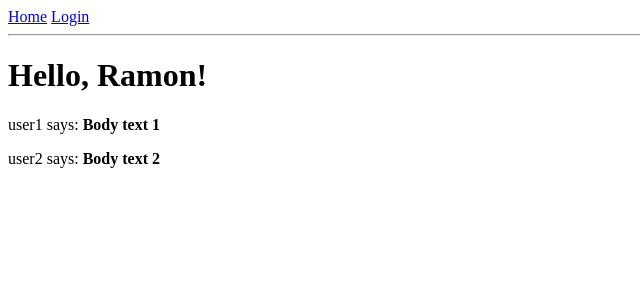
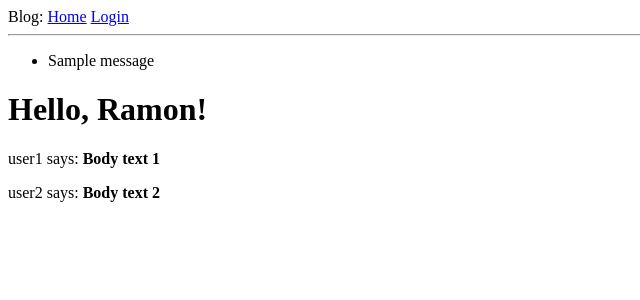
Before and after one commit to ramon-pessoa/apis_and_full_stack_development_example_in_flask, a Flask app: page / in a window 1280 px wide. Shown: the top 300 px of the page, without its empty margins (0-640 px from the left). Run offline with Flask 2, Linux system fonts and the light colour scheme; one stand-in notice (Sample message) is shown.

Commit message:
Showing flashed messages and form.validate_on_submit()

```diff
--- a/app/routes.py
+++ b/app/routes.py
@@ -1,4 +1,4 @@
-from flask import render_template
+from flask import render_template, flash, redirect
 from app import app
 from app.forms import LoginForm
 
@@ -20,7 +20,11 @@ def index():
     return render_template('index.html', title='Home', user=user, posts=posts)
 
 
-@app.route('/login')
+@app.route('/login', methods=['GET', 'POST'])
 def login():
     form = LoginForm()
+    if form.validate_on_submit():
+        flash('Login requested for user {}, remember_me={}'.format(
+            form.username.data, form.remember_me.data))
+        return redirect('/index')
     return render_template('login.html', title='Sign In', form=form)
--- a/app/templates/base.html
+++ b/app/templates/base.html
@@ -10,10 +10,20 @@
     </head>
     <body>
         <div>
+            Blog:
             <a href="/index">Home</a>
             <a href="/login">Login</a>
         </div>
         <hr>
+        {% with messages = get_flashed_messages() %}
+        {% if messages %}
+        <ul>
+            {% for message in messages %}
+            <li>{{ message }}</li>
+            {% endfor %}
+        </ul>
+        {% endif %}
+        {% endwith %}
         {% block content %}{% endblock %}
     </body>
 </html>
```
